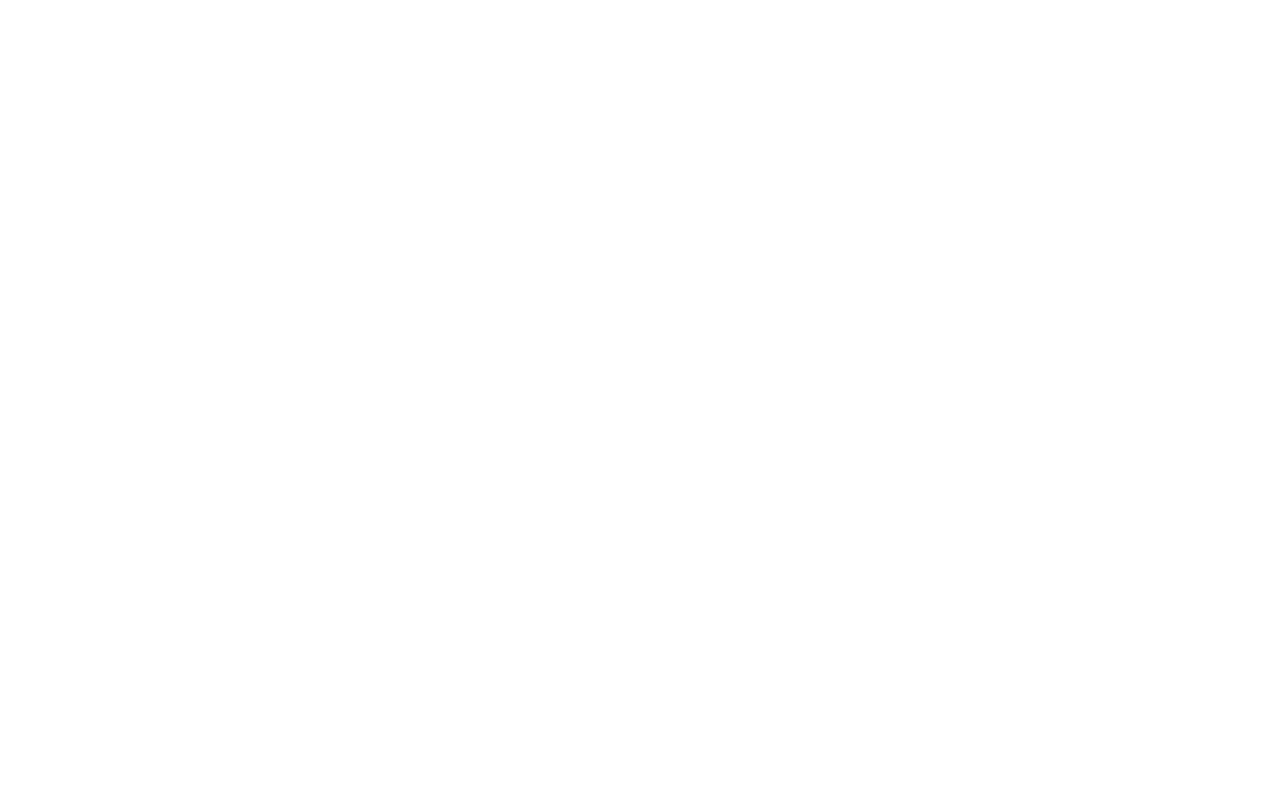
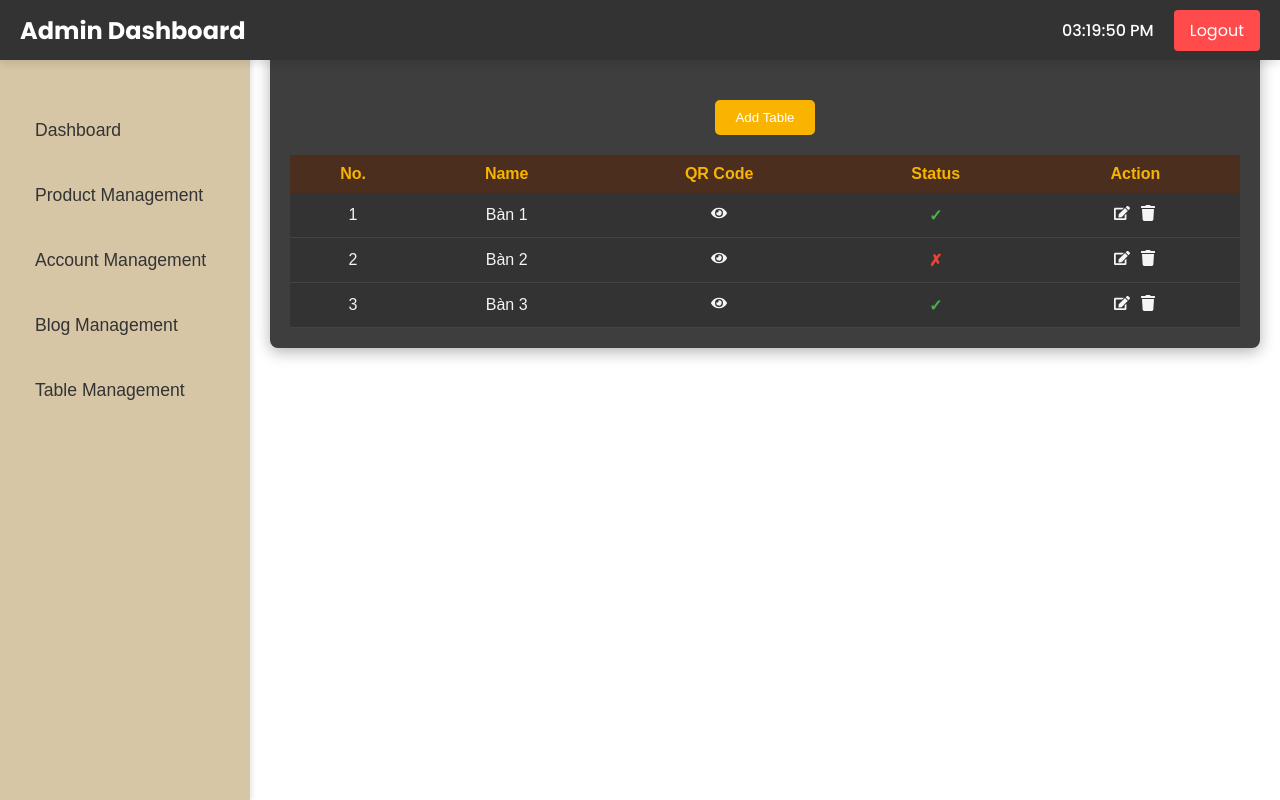
Before and after one commit to Sonphhe/SteakHouse-CPL_04_Group6, a React (Vite) app: page /admin/table-management in a window 1280 px wide. Before the commit this address had no page. Built offline with nearby package versions, Linux system fonts and the light colour scheme.

Commit message:
update table management and css

```diff
--- a/src/App.tsx
+++ b/src/App.tsx
@@ -13,6 +13,7 @@
 import Blog from './pages/Blog/Blog'
 import PostDetail from './pages/Blog/blogComponent/PostDetail'
 import ProductManage from './pages/Admin/pages/ProductManage/ProductManage'
+import TableManagement from './pages/Admin/pages/TableManagement/TableManagement'
 function App() {
 
   return (
@@ -32,6 +33,7 @@
           <Route path='/admin/product-manage' element={<ProductManage />} />
           <Route path='/blog' element={<Blog />} />
           <Route path='/blog/postdetail' element={<PostDetail/>} />
+          <Route path='/admin/table-management' element={<TableManagement/>} />
         </Routes>
       </BrowserRouter>
     </div>
--- /dev/null
+++ b/src/pages/Admin/pages/TableManagement/TableManagement.css
@@ -0,0 +1,93 @@
+/* Main container for the table management page */
+.table-management-container {
+    display: flex;
+    height: 100vh;
+    font-family: Arial, sans-serif;
+}
+
+/* Sidebar styling (fixed width and positioned to the left) */
+.sidebar {
+    width: 250px;
+    background-color: #333;
+    height: 100vh;
+    position: fixed;
+    top: 0;
+    left: 0;
+}
+
+/* Main content area */
+.table-content {
+    flex-grow: 1;
+    margin-left: 250px;
+    padding: 20px;
+    background-color: #ffffff; /* Main white background */
+    overflow-y: auto;
+}
+
+/* Inner container with distinct background for button and table */
+.table-inner-container {
+    background-color: #3e3e3e; /* Darker background color */
+    padding: 20px;
+    padding-top: 80px;
+    border-radius: 8px;
+    box-shadow: 0px 4px 15px rgba(0, 0, 0, 0.3);
+}
+
+/* Add Table Button styling */
+.add-table-btn {
+    background-color: #f8b400;
+    color: #fff;
+    padding: 10px 20px;
+    border: none;
+    border-radius: 5px;
+    margin-bottom: 20px;
+    cursor: pointer;
+}
+
+.add-table-btn:hover {
+    background-color: #d69e1c;
+}
+
+/* Table styling */
+table {
+    width: 100%;
+    border-collapse: collapse;
+}
+
+thead th {
+    background-color: #4b2e1e;
+    color: #f8b400;
+    padding: 10px;
+    font-weight: bold;
+}
+
+tbody td {
+    background-color: #333;
+    color: #f5f5f5;
+    padding: 12px;
+    text-align: center;
+    border-bottom: 1px solid #444;
+}
+
+tbody tr:hover {
+    background-color: #444;
+}
+
+.status-active {
+    color: #4caf50;
+    font-weight: bold;
+}
+
+.status-inactive {
+    color: #f44336;
+    font-weight: bold;
+}
+
+.icon-view, .icon-edit, .icon-delete {
+    margin: 0 5px;
+    cursor: pointer;
+}
+
+.icon-view:hover, .icon-edit:hover, .icon-delete:hover {
+    filter: brightness(1.2);
+}
--- /dev/null
+++ b/src/pages/Admin/pages/TableManagement/TableManagement.tsx
@@ -0,0 +1,67 @@
+import React from 'react';
+import { FaEye, FaEdit, FaTrash } from 'react-icons/fa';
+import './TableManagement.css';
+import Navbar from '../../components/Navbar/Navbar';
+import Sidebar from '../../components/Sidebar/Sidebar';
+
+interface TableData {
+  id: number;
+  name: string;
+  qrCode: string;
+  status: boolean;
+}
+
+const TableManagement: React.FC = () => {
+  const tables: TableData[] = [
+    { id: 1, name: 'Bàn 1', qrCode: 'QR1', status: true },
+    { id: 2, name: 'Bàn 2', qrCode: 'QR2', status: false },
+    { id: 3, name: 'Bàn 3', qrCode: 'QR3', status: true },
+  ];
+
+  return (
+    <div>
+      <Navbar />
+      <div className="table-management-container">
+        <Sidebar />
+        <div className="table-content">
+          <div className="table-inner-container">
+            <button className="add-table-btn">Add Table</button>
+            <table>
+              <thead>
+                <tr>
+                  <th>No.</th>
+                  <th>Name</th>
+                  <th>QR Code</th>
+                  <th>Status</th>
+                  <th>Action</th>
+                </tr>
+              </thead>
+              <tbody>
+                {tables.map((table, index) => (
+                  <tr key={table.id}>
+                    <td>{index + 1}</td>
+                    <td>{table.name}</td>
+                    <td>
+                      <FaEye className="icon-view" />
+                    </td>
+                    <td>
+                      <span className={table.status ? 'status-active' : 'status-inactive'}>
+                        {table.status ? '✓' : '✗'}
+                      </span>
+                    </td>
+                    <td>
+                      <FaEdit className="icon-edit" />
+                      <FaTrash className="icon-delete" />
+                    </td>
+                  </tr>
+                ))}
+              </tbody>
+            </table>
+          </div>
+        </div>
+      </div>
+    </div>
+  );
+};
+
+export default TableManagement;
```
Also changed, not shown: src/pages/TableManage/TableManagement.css (deleted, +0 -90 lines), src/pages/TableManage/TableManagement.tsx (deleted, +0 -60 lines).
